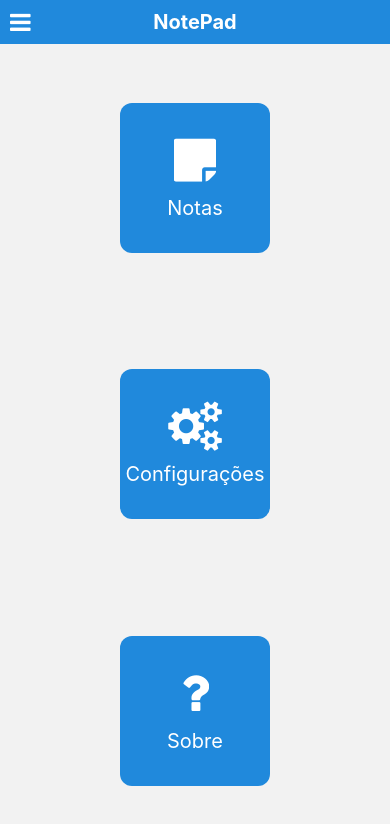
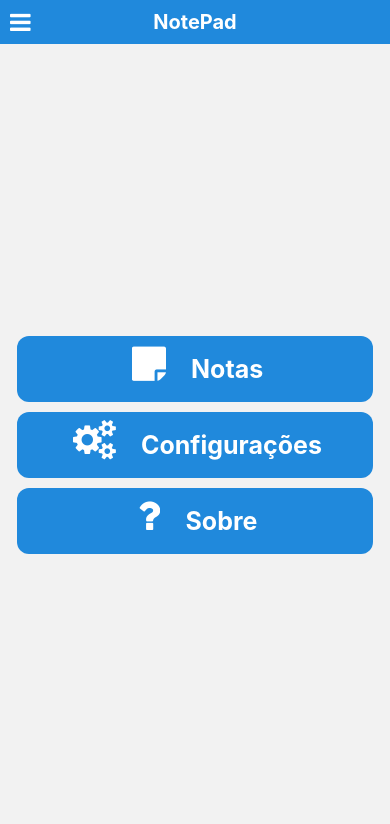
Before and after one commit to AntonyZ89/NotePad-app, a React Native app: screen /Home in a window 390 px wide. Shown: the top 824 px of the page. Built offline with nearby package versions, Linux system fonts and the light colour scheme.

Commit message:
HomeScreen - buttons

```diff
--- a/src/pages/Home.tsx
+++ b/src/pages/Home.tsx
@@ -21,19 +21,19 @@ const Home = () => {
         }}
       />
 
-      <InnerContainer style={styles.container}>
+      <InnerContainer style={styles.innerContainer}>
         <Button
           onPress={() => navigation.navigate('NoteList')}
           buttonStyle={styles.optionContainer}
           title={'Notas'}
           titleStyle={styles.optionTitle}
-          icon={{name: 'sticky-note', size: 50, style: styles.optionIcon}}
+          icon={{name: 'sticky-note', size: 40, style: styles.optionIcon}}
         />
         <Button
           buttonStyle={styles.optionContainer}
           title={'Configurações'}
           titleStyle={styles.optionTitle}
-          icon={{name: 'cogs', size: 50, style: styles.optionIcon}}
+          icon={{name: 'cogs', size: 40, style: styles.optionIcon}}
         />
         <Button
           buttonStyle={styles.optionContainer}
@@ -41,7 +41,7 @@ const Home = () => {
           titleStyle={styles.optionTitle}
           icon={{
             name: 'question',
-            size: 50,
+            size: 40,
             style: styles.optionIcon,
           }}
         />
@@ -51,18 +51,17 @@ const Home = () => {
 };
 
 const styles = StyleSheet.create({
-  container: {
-    justifyContent: 'space-around',
-    alignItems: 'center',
+  innerContainer: {
+    justifyContent: 'center',
   },
   optionContainer: {
-    flexDirection: 'column',
-    width: 150,
-    height: 150,
     borderRadius: 12,
+    margin: 5,
   },
   optionTitle: {
-    fontSize: 20,
+    fontSize: 25,
+    fontWeight: 'bold',
+    marginLeft: 20,
   },
   optionIcon: {
     marginBottom: 10,
--- a/src/pages/Note.tsx
+++ b/src/pages/Note.tsx
@@ -1,6 +1,12 @@
 import {RouteProp, useNavigation, useRoute} from '@react-navigation/core';
 import React, {useState} from 'react';
-import {Dimensions, StyleSheet, TextInput, View} from 'react-native';
+import {
+  Dimensions,
+  ScrollView,
+  StyleSheet,
+  TextInput,
+  View,
+} from 'react-native';
 import {Divider, Input, Text} from 'react-native-elements';
 import {RootStackParamList} from '../../App';
 
@@ -31,12 +37,13 @@ const Note = () => {
   return (
     <View style={{flex: 1}}>
       <Input placeholder={'Título'} value={title} onChangeText={setTitle} />
+      <ScrollView>
         <View style={{flex: 1}}>
           <View style={styles.linesContainer}>
             {Array(lines)
               .fill()
-            .map(() => (
-              <Divider style={styles.line} />
+              .map((v, i) => (
+                <Divider key={i.toString()} style={styles.line} />
               ))}
           </View>
           <TextInput
@@ -47,6 +54,7 @@ const Note = () => {
             style={styles.content}
           />
         </View>
+      </ScrollView>
     </View>
   );
 };
```
Lines whose indentation alone changed are shown as unchanged.
